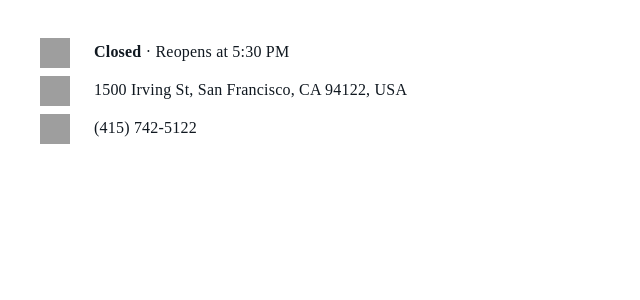
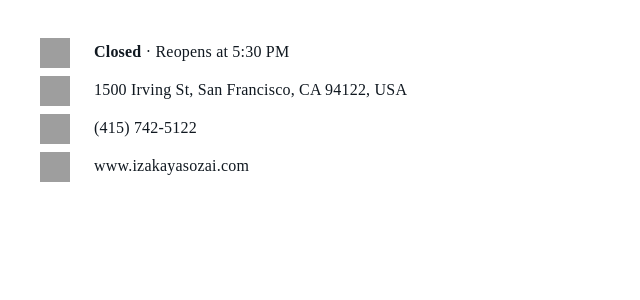
Before and after one commit to hungry-hungry-hippos/server-wf, a React app: page / in a window 1280 px wide. Shown: the top 300 px of the page, without its empty margins (0-640 px from the left). Built offline with nearby package versions, Linux system fonts and the light colour scheme; grey boxes are pictures that could not be loaded; the HTML template or start-up script is replaced by a standard one.

Commit message:
Render website with hard data

```diff
--- a/client/src/components/App.jsx
+++ b/client/src/components/App.jsx
@@ -5,12 +5,14 @@ import { SideBar } from './Styles';
 import BusinessHours from './BusinessHours.jsx';
 import ResAddress from './ResAddress.jsx';
 import Phone from './Phone.jsx';
+import Website from './Website.jsx';
 
 const App = () => (
   <SideBar>
     <BusinessHours />
     <ResAddress />
     <Phone />
+    <Website />
   </SideBar>
 );
 
--- a/client/src/components/Website.jsx
+++ b/client/src/components/Website.jsx
@@ -0,0 +1,17 @@
+import React from 'react';
+
+import { IconSize, SpanStyles } from './Styles';
+
+class Website extends React.Component {
+
+  render() {
+    return (
+      <div className="business-website">
+        <IconSize src="https://s3-us-west-1.amazonaws.com/zagat-screenshots/website_icon.jpg"></IconSize>
+        <SpanStyles>www.izakayasozai.com</SpanStyles>
+      </div>
+    );
+  }
+}
+
+export default Website;
```
Also changed, not shown: 1 other file (tests, documents, lock files or other folders).
